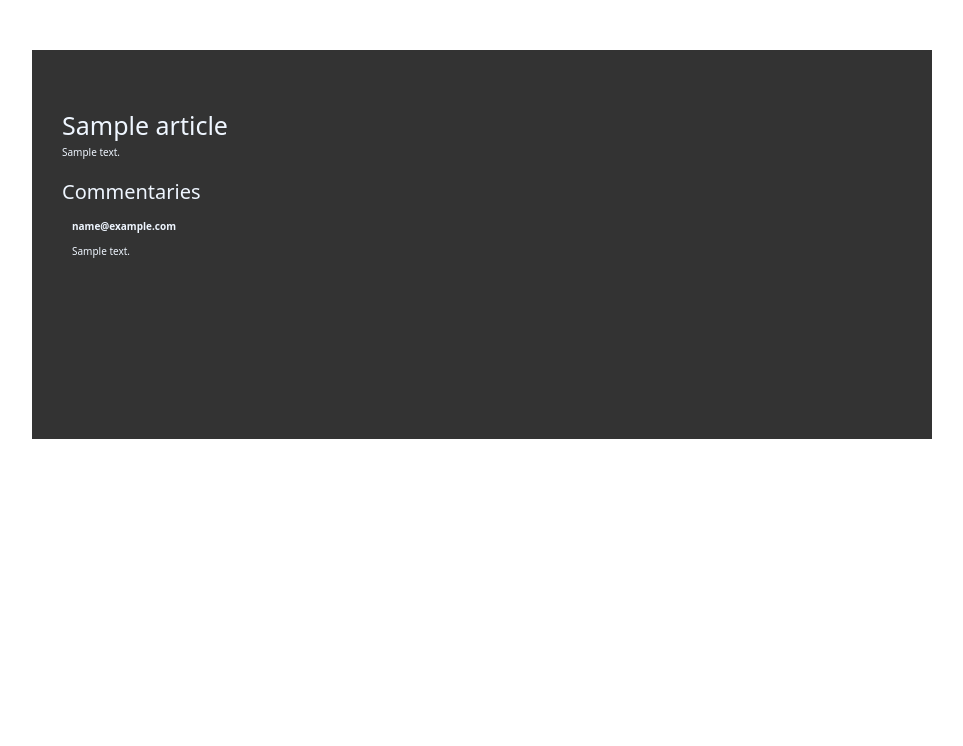
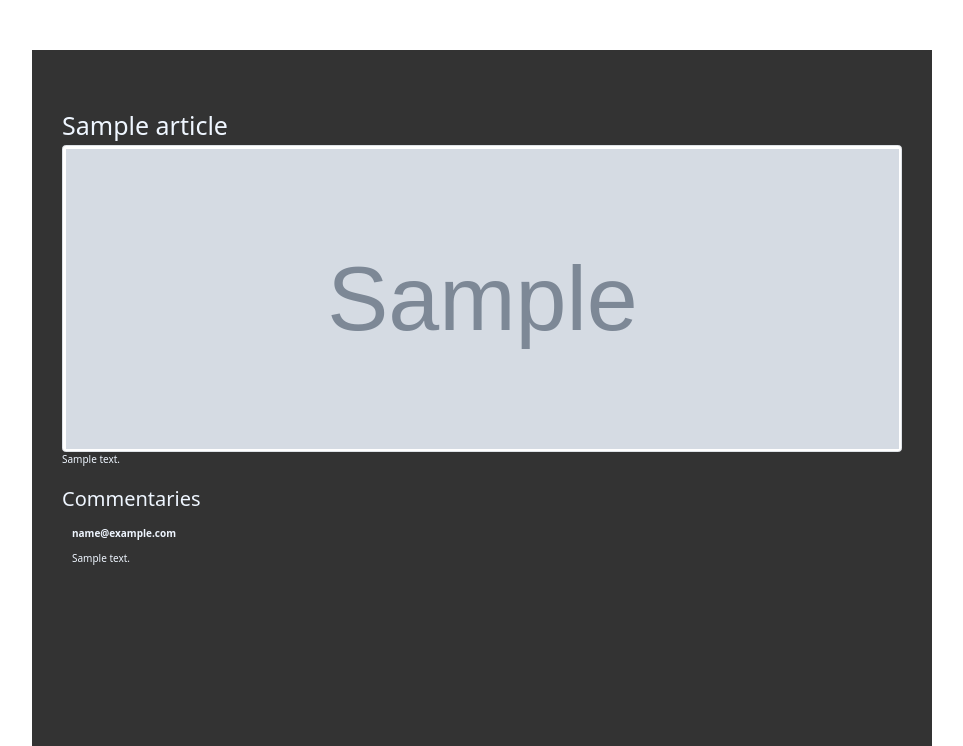
Before and after one commit to Noziho/symfony_blog, a Symfony app: template templates/article/show.html.twig in a window 1280 px wide. Shown: the part 95-841 px from the top of the page, without its empty margins (158-1121 px from the left). Before the commit the page ends 534 px from the top, so only its background shows below. Run offline with Twig, Linux system fonts and the light colour scheme; the template is opened without the code that fills it: most values are stand-ins (such as "Sample title", 1, 10 or a date in 2020); grey boxes marked "Sample" are stand-in pictures; style sheets or scripts are compiled from the project's sources; some libraries are stand-ins or nearby versions.

Commit message:
Add image article display when show + add some style and restrictions

```diff
--- a/assets/styles/app.scss
+++ b/assets/styles/app.scss
@@ -101,3 +101,11 @@ label {
     max-height: 20rem;
     overflow: scroll;
 }
+
+.container_article_image {
+    min-width: 30rem;
+}
+
+.article_image {
+    max-height: 30rem;
+}
--- a/templates/article/show.html.twig
+++ b/templates/article/show.html.twig
@@ -7,7 +7,9 @@
     <div class="articles_container">
         <div class="article">
             <h1>{{ article.title }}</h1>
-
+            <div class="img-thumbnail container_article_image">
+                <img class="card-img article_image" src="{{ asset('/build/images/imageArticles/' ~ article.imageName  ~ '.' ~ article.imageExt ) }}" alt="Article image">
+            </div>
             <div class="article_content">
                 <p>{{ article.content }}</p>
             </div>
@@ -38,7 +40,7 @@
                 </div>
             {% endif %}
 
-            {% if is_granted('ROLE_AUTHOR') %}
+            {% if is_granted('ROLE_AUTHOR') and app.user is same as(article.author)  %}
                 <a class="w-25 mt-4" href="{{ path('app_article_edit', {'id': article.id}) }}">
                     <button class="bg-success border-success w-100">Edit</button>
                 </a>
--- a/templates/home/index.html.twig
+++ b/templates/home/index.html.twig
@@ -15,8 +15,8 @@
                 {% if article.isPublished %}
                     <div class="article">
                         <h1>{{ article.title }}</h1>
-                        <div class="img-thumbnail">
-                            <img class="card-img" src="{{ asset('/build/images/imageArticles/' ~ article.imageName  ~ '.' ~ article.imageExt ) }}" alt="Article image">
+                        <div class="img-thumbnail container_article_image">
+                            <img class="card-img article_image" src="{{ asset('/build/images/imageArticles/' ~ article.imageName  ~ '.' ~ article.imageExt ) }}" alt="Article image">
                         </div>
                         <div class="article_description">
                             <p>{{ article.description }}</p>
```
